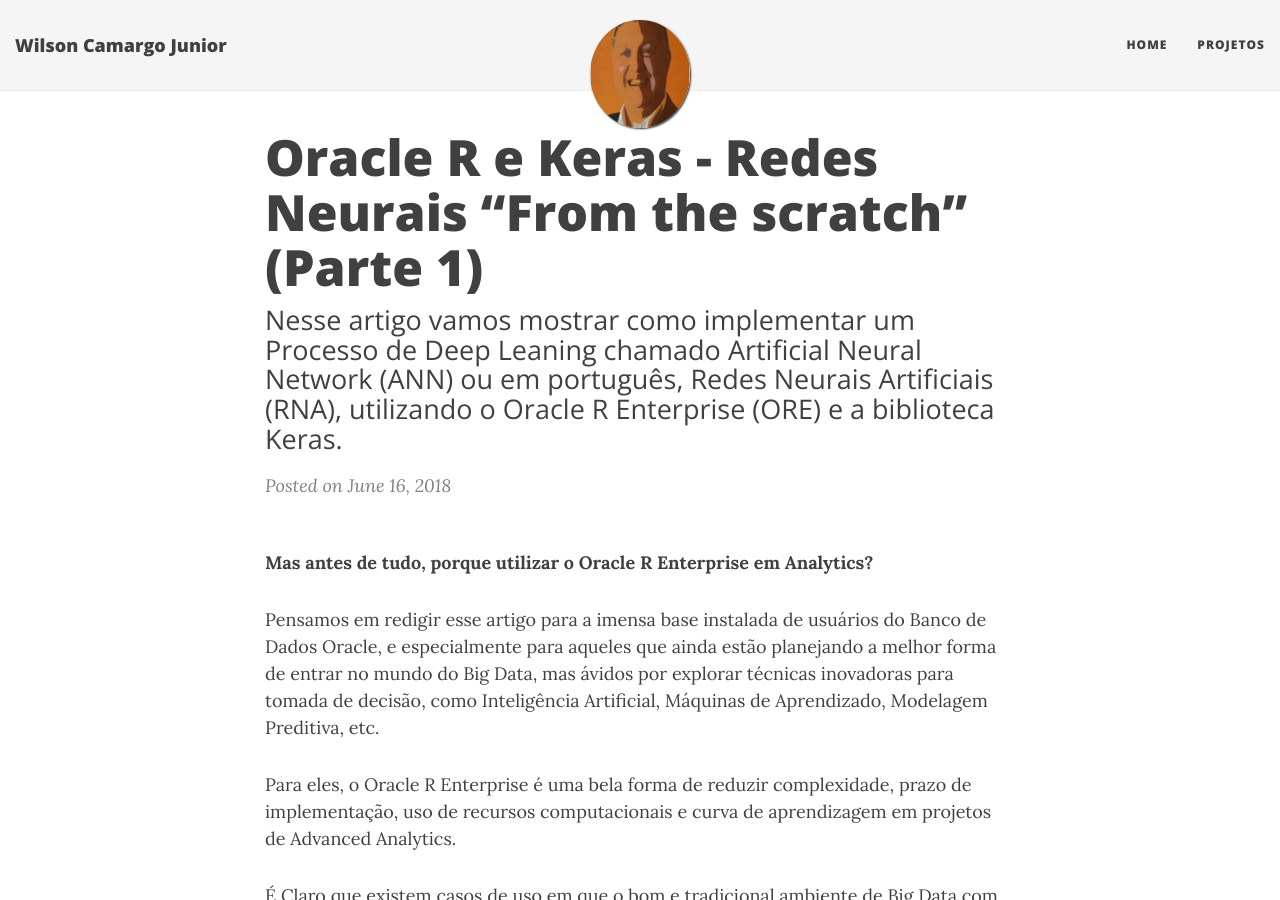
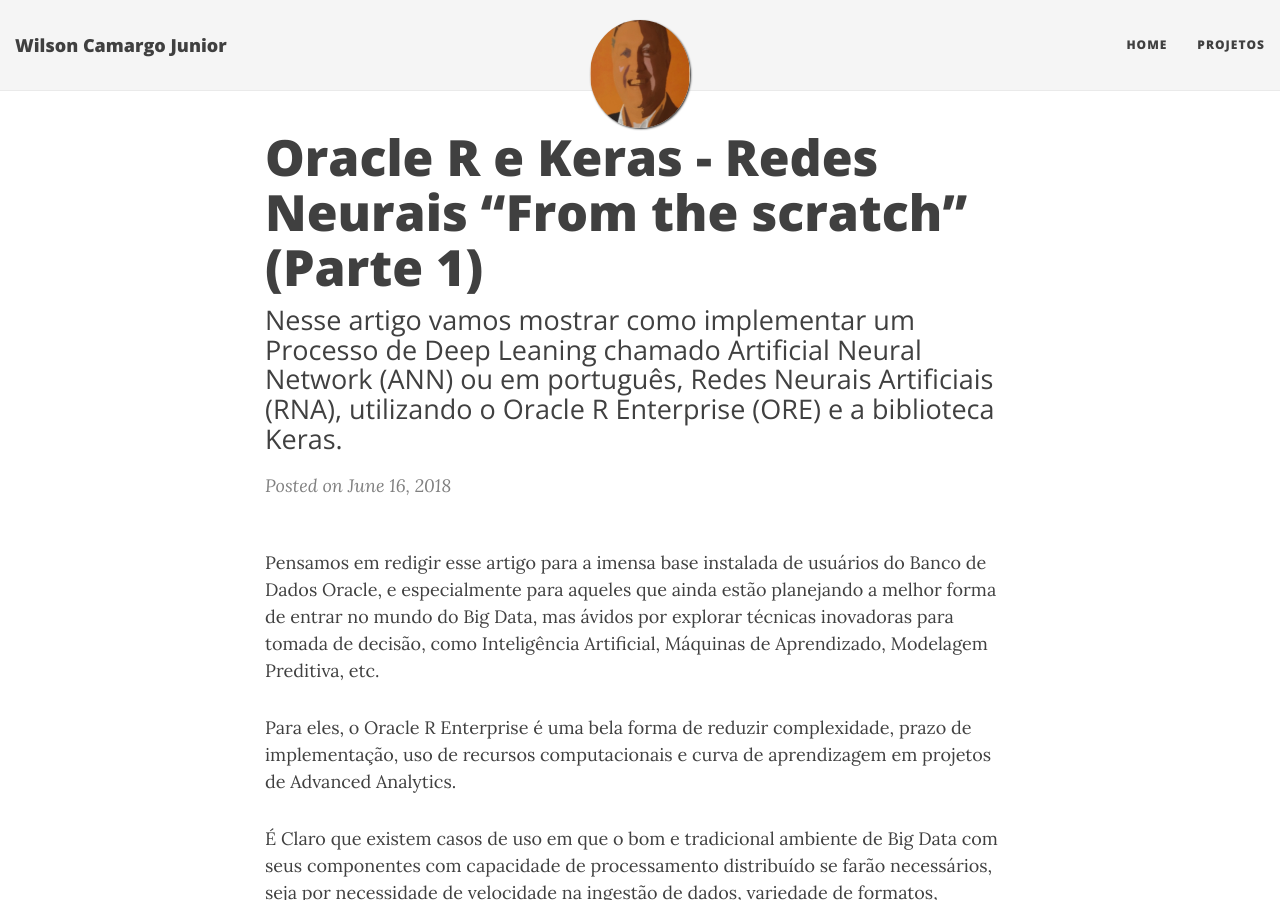
Before and after one commit to wilson-camargo-jr/teste, a Jekyll site: the page built from _posts/2018-06-16-ANN-ORE-P1.md, in a window 1280 px wide and 900 px high. Built offline with Jekyll 4.4.1, drawn with Linux system fonts in a browser that asks for light colours; nearby versions of some CDN libraries.

Commit message:
Update 2018-06-16-ANN-ORE-P1.md

```diff
--- a/_posts/2018-06-16-ANN-ORE-P1.md
+++ b/_posts/2018-06-16-ANN-ORE-P1.md
@@ -3,8 +3,6 @@
 title: Oracle R e Keras - Redes Neurais “From the scratch” (Parte 1)
 subtitle: Nesse artigo vamos mostrar como implementar um Processo de Deep Leaning chamado Artificial Neural Network (ANN) ou em português, Redes Neurais Artificiais (RNA), utilizando o Oracle R Enterprise (ORE) e a biblioteca Keras.
 ---
-
-**Mas antes de tudo, porque utilizar o Oracle R Enterprise em Analytics?**
 
 Pensamos em redigir esse artigo para a imensa base instalada de usuários do Banco de Dados Oracle, e especialmente para aqueles que ainda estão planejando a melhor forma de entrar no mundo do Big Data, mas ávidos por explorar técnicas inovadoras para tomada de decisão, como Inteligência Artificial, Máquinas de Aprendizado, Modelagem Preditiva, etc.
 
```
